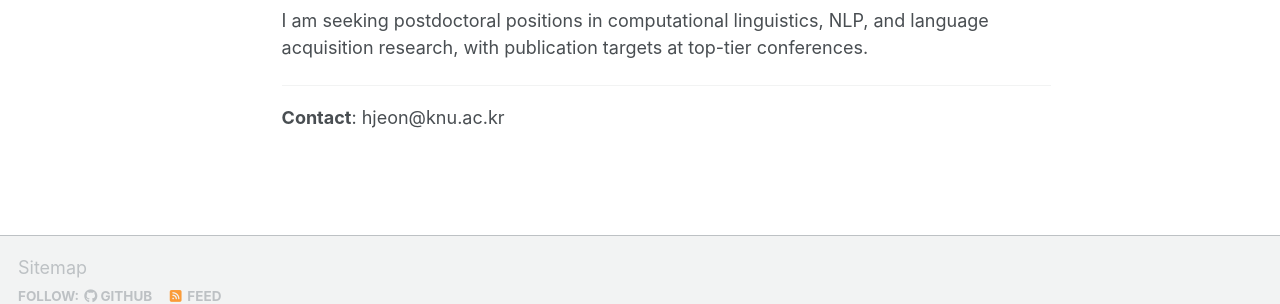
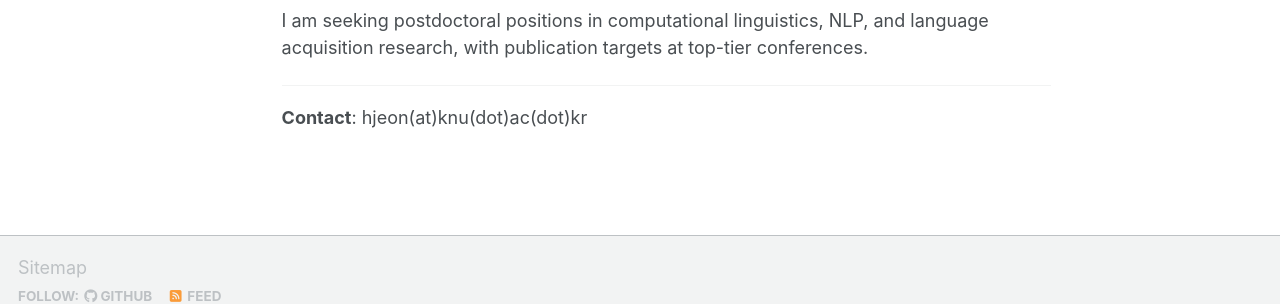
Before and after one commit to hjeonn/hjeonn.github.io, a Jekyll site: the page built from _pages/about.md, in a window 1280 px wide and 1382 px high. Shown: the part 1009-1313 px from the top of the window. Built offline with Jekyll 4.4.1, drawn with Linux system fonts in a browser that asks for light colours; some web fonts are replaced; a script bundle is joined from its source files by our own code; library files that are not in the unit come from our copies.

```diff
--- a/_config.yml
+++ b/_config.yml
@@ -29,7 +29,7 @@ author:
   location         : "Daegu, South Korea"
   employer         : "Kyungpook National University"
   uri              :
-  email            : "hjeon [at] knu [dot] ac [dot] kr"
+  email            : "hjeon@knu.ac.kr"
 
   # Academic websites
   academia         : # URL
--- a/_pages/about.md
+++ b/_pages/about.md
@@ -27,4 +27,4 @@ I am seeking postdoctoral positions in computational linguistics, NLP, and langu
 
 ---
 
-**Contact**: hjeon@knu.ac.kr
+**Contact**: hjeon(at)knu(dot)ac(dot)kr
```
